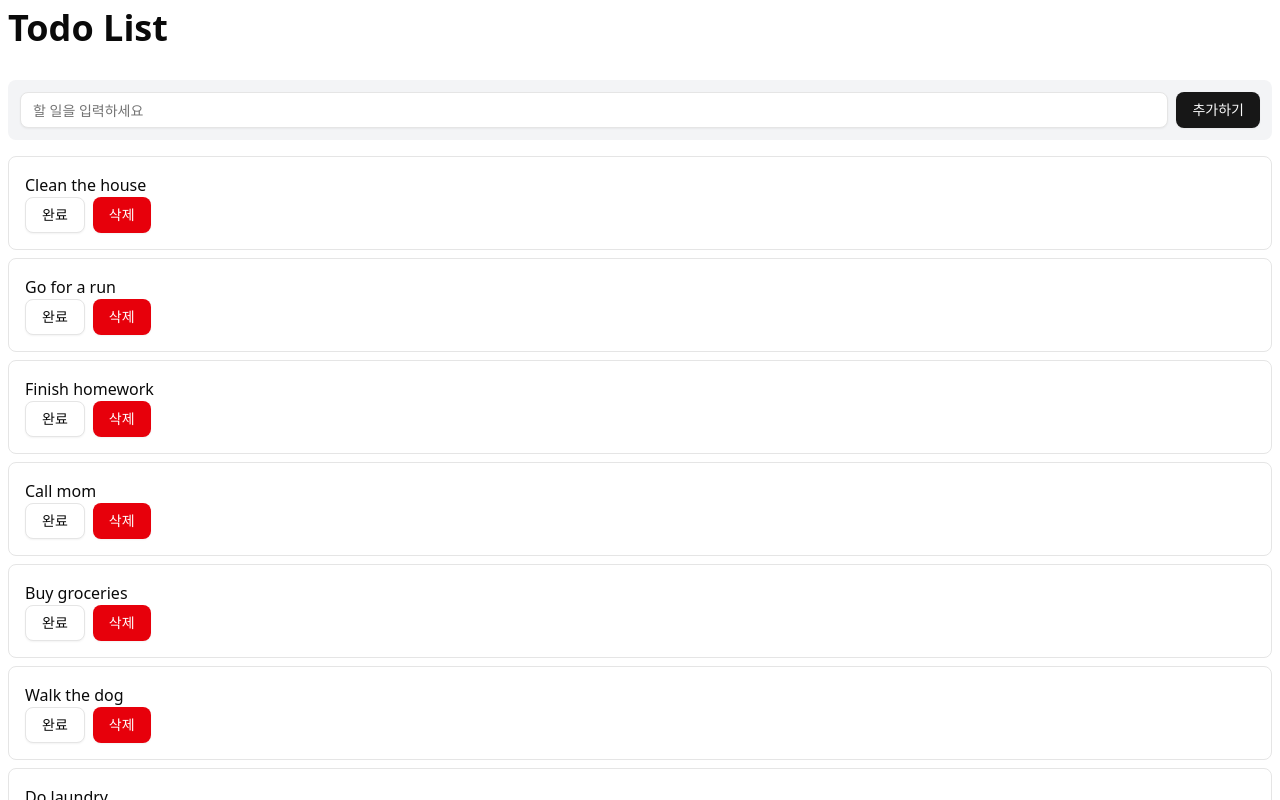
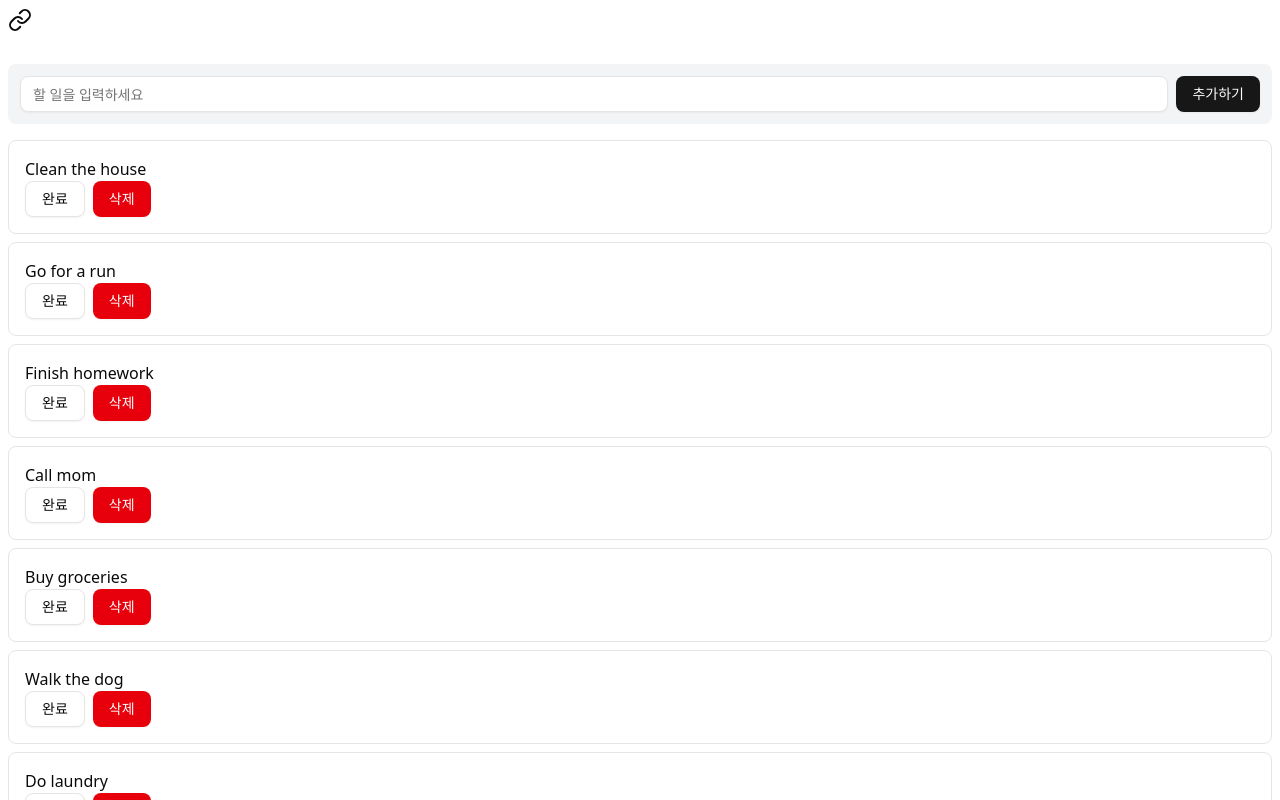
Before and after one commit to 99ShinByeongseon/react-basic-9th-todo, a Next.js app: page / in a window 1280 px wide. Shown: the top 800 px of the page. Built offline with nearby package versions, Linux system fonts and the light colour scheme; data requests are answered from the project's data file.

Commit message:
feat: TodoHeader에 홈 링크 추가 및 레이아웃 수정

```diff
--- a/components/todo/layout/TodoHeader.tsx
+++ b/components/todo/layout/TodoHeader.tsx
@@ -1,10 +1,13 @@
+import { Link } from "lucide-react";
 import React from "react";
 
 const TodoHeader = () => {
   return (
     <header className="mb-4">
-      <div className="contianer mx-auto p-2">
+      <div className="contianer mx-auto p-2 flex-row">
+        <Link href="/">
         <h1 className="text-4xl font-bold">Todo List</h1>
+        </Link>
       </div>
     </header>
   );
```
